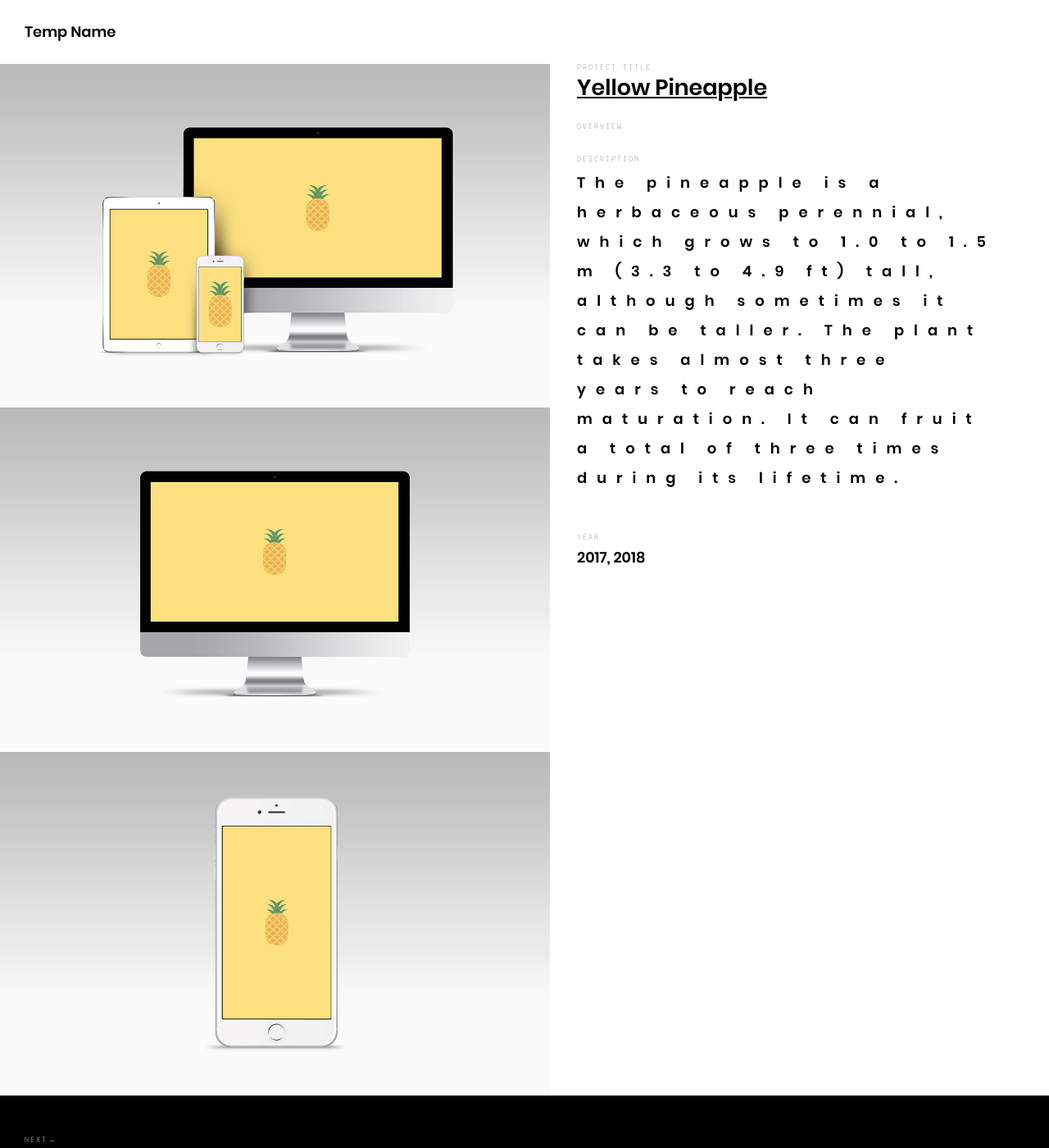
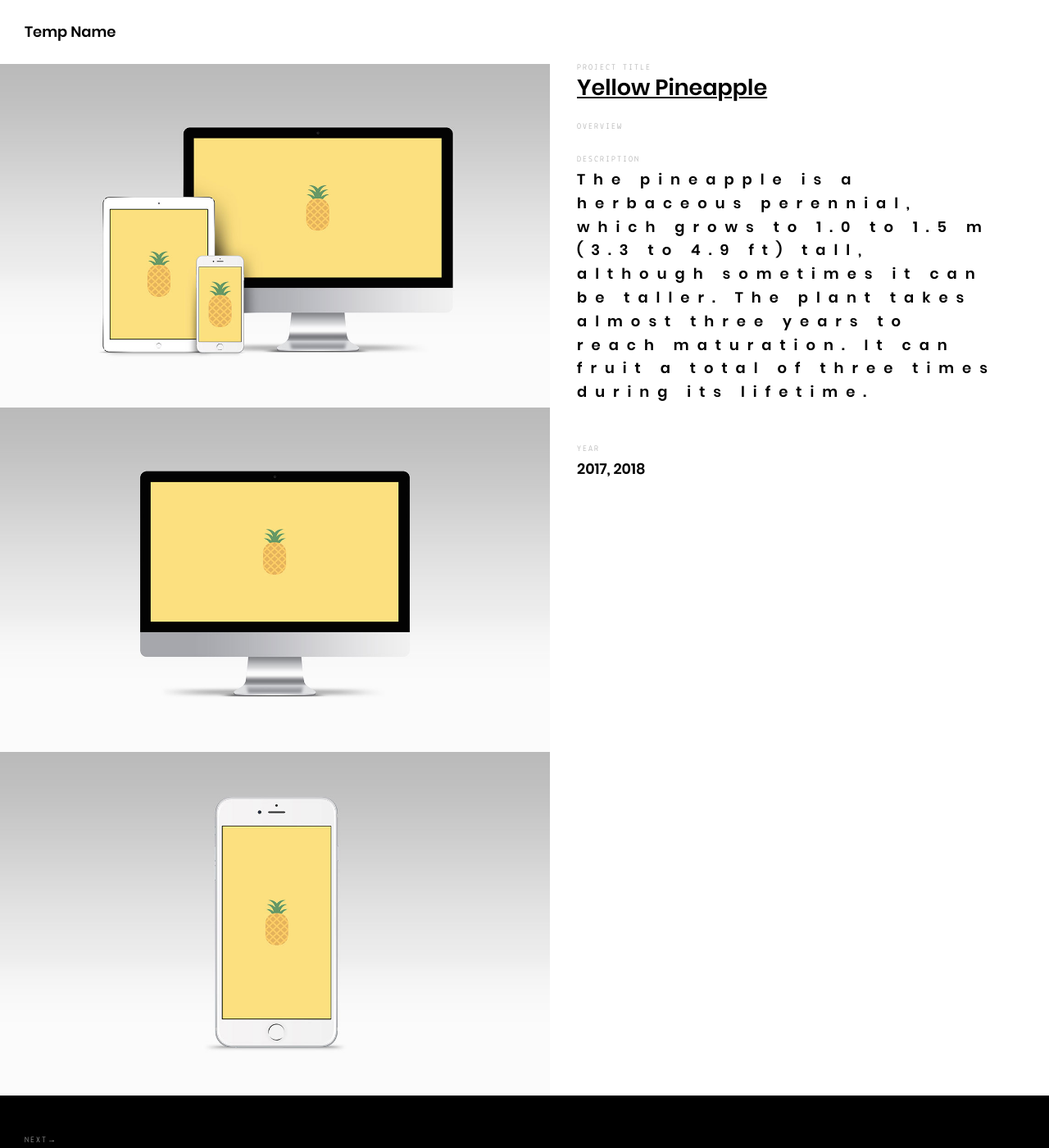
Before and after one commit to amdapoz/portfolio, a Jekyll site: the page built from _posts/projects/2017-04-02-yellowpineapple.md, in a window 1280 px wide and 1400 px high. Shown: the whole window at 82% size. Built offline with Jekyll 4.4.1, drawn with Linux system fonts in a browser that asks for light colours.

Commit message:
Update _layout.scss

```diff
--- a/assets/scss/_layout.scss
+++ b/assets/scss/_layout.scss
@@ -220,8 +220,8 @@
 	h3 {
 		font-size: 1.8rem;
 		font-weight: lighter;
-		line-height: 2;
-		letter-spacing: 1.2rem;
+		line-height: 1.6;
+		letter-spacing: 1rem;
 	}
 
 
```
